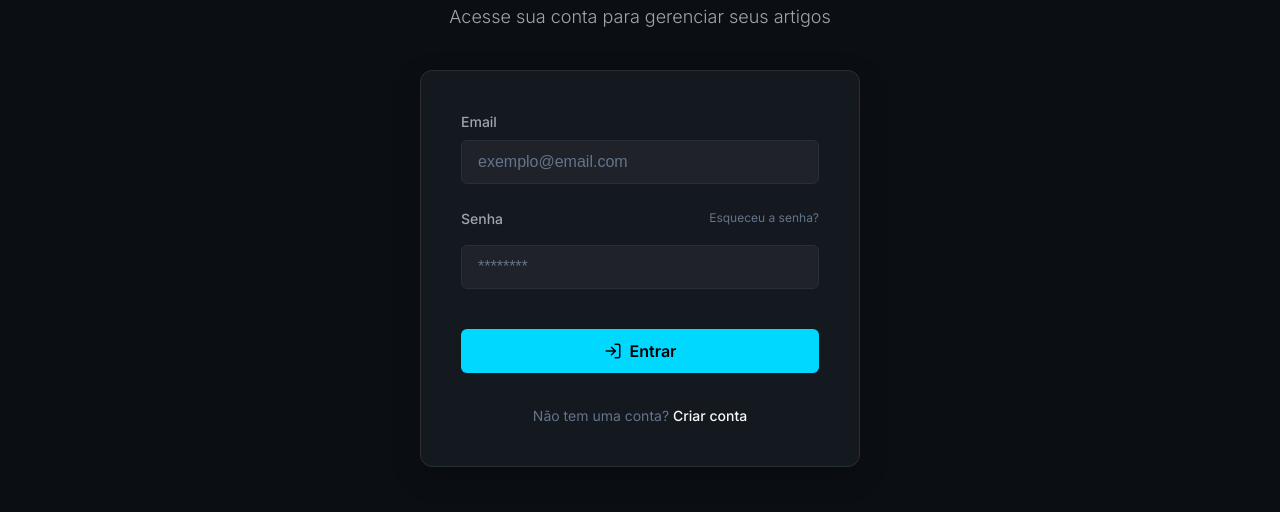
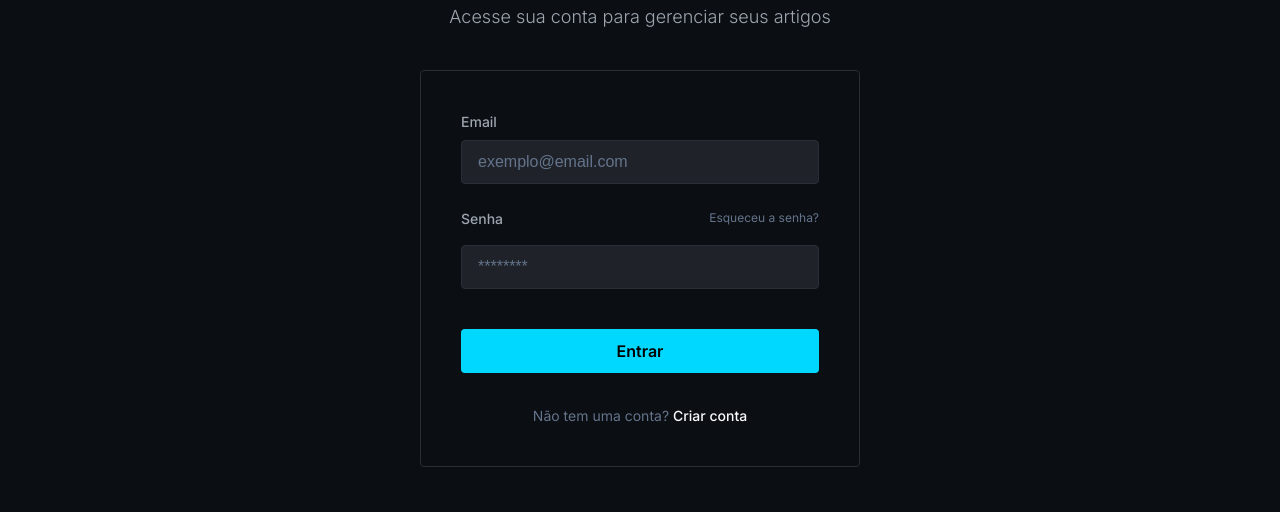
Before and after one commit to AlanFelipeM/MindBlog-Frontend, a React (Vite) app: page /login in a window 1280 px wide. Shown: the part 288-800 px from the top of the page. Built offline with nearby package versions, Linux system fonts and the light colour scheme; a web font is replaced by a local one.

Commit message:
style: remover fundo do card de login e ajustar border-radius

```diff
--- a/src/components/Button/styles.css
+++ b/src/components/Button/styles.css
@@ -4,7 +4,7 @@
   justify-content: center;
   gap: 0.5rem;
   padding: 0.75rem 1.5rem;
-  border-radius: 6px;
+  border-radius: 4px;
   font-weight: 600;
   font-size: 1rem;
   transition: all var(--transition-normal);
--- a/src/components/Input/styles.css
+++ b/src/components/Input/styles.css
@@ -15,7 +15,7 @@
   width: 100%;
   background-color: var(--bg-tertiary);
   border: 1px solid var(--border-color);
-  border-radius: 6px;
+  border-radius: 4px;
   padding: 0.75rem 1rem;
   color: var(--text-primary);
   font-size: 1rem;
--- a/src/pages/Login/index.tsx
+++ b/src/pages/Login/index.tsx
@@ -51,7 +51,6 @@ export const Login = () => {
           </div>
 
           <Button type="submit" className="auth-submit-btn">
-            <LogIn size={18} />
             Entrar
           </Button>
         </form>
--- a/src/pages/Login/styles.css
+++ b/src/pages/Login/styles.css
@@ -37,13 +37,12 @@
 }
 
 .auth-card {
-  background-color: var(--bg-secondary);
+  background-color: transparent;
   border: 1px solid var(--border-color);
-  border-radius: 12px;
+  border-radius: 4px;
   padding: 2.5rem;
   width: 100%;
   max-width: 440px;
-  box-shadow: 0 10px 30px rgba(0, 0, 0, 0.2);
 }
 
 .auth-form {
--- a/src/pages/Register/index.tsx
+++ b/src/pages/Register/index.tsx
@@ -58,7 +58,6 @@ export const Register = () => {
           />
 
           <Button type="submit" className="auth-submit-btn">
-            <UserPlus size={18} />
             Criar conta
           </Button>
         </form>
```
